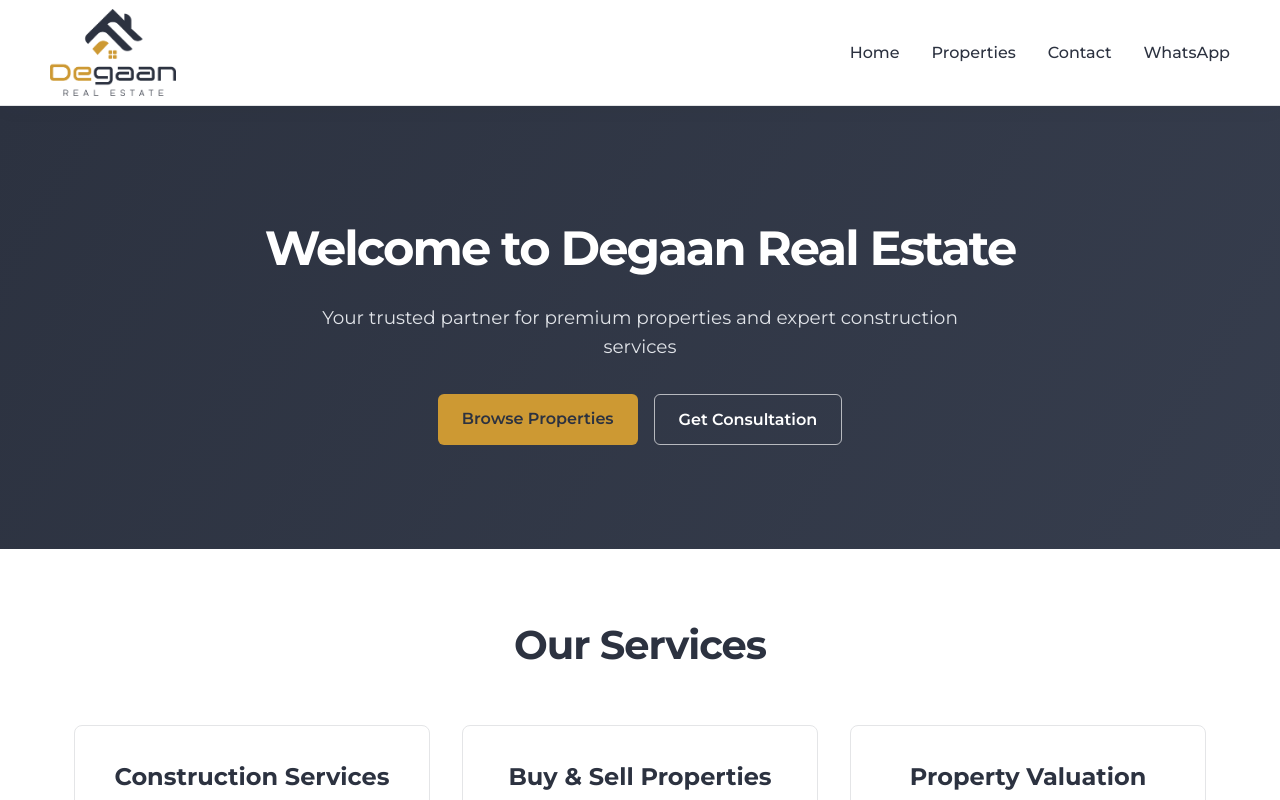
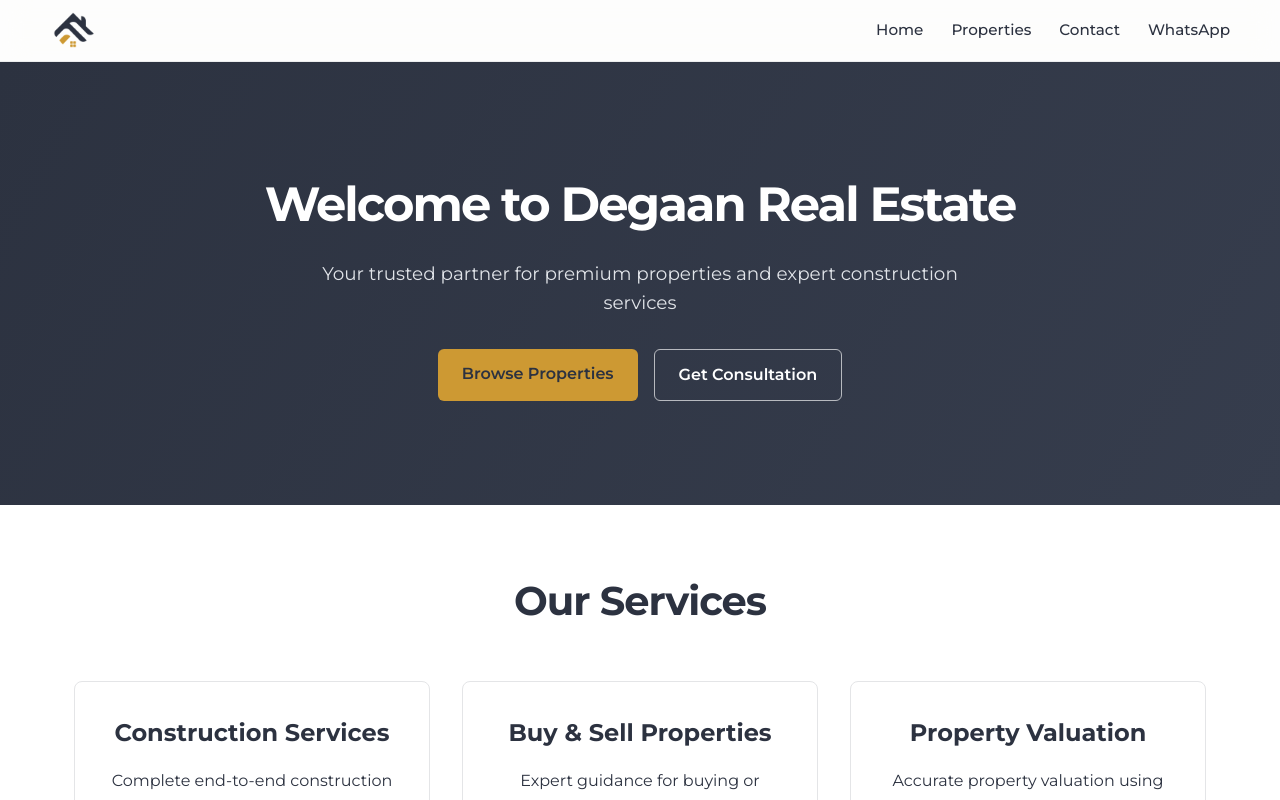
Before and after one commit to degaantechy/Degaan-Frontend, a Next.js app: page / in a window 1280 px wide. Shown: the top 800 px of the page. Built offline with nearby package versions, Linux system fonts and the light colour scheme; no server answers.

Commit message:
Refine compact transparent header

```diff
--- a/components/Header.js
+++ b/components/Header.js
@@ -10,10 +10,10 @@
       <div className="container header-content">
         <Link href="/" className="brand-logo" aria-label="Degaan Real Estate home">
           <Image
-            src="/images/degaan-logo.png"
+            src="/images/degaan-mark.png"
             alt="Degaan Real Estate"
-            width={1200}
-            height={833}
+            width={512}
+            height={512}
             className="brand-logo-image"
             priority
           />
--- a/styles/stylesglobals.css
+++ b/styles/stylesglobals.css
@@ -43,9 +43,11 @@
 
 /* Header */
 .header {
-  background: rgba(255, 255, 255, 0.96);
-  border-bottom: 1px solid var(--border-color);
-  box-shadow: 0 4px 18px rgba(44, 50, 64, 0.04);
+  background: rgba(255, 255, 255, 0.74);
+  border-bottom: 1px solid rgba(44, 50, 64, 0.08);
+  box-shadow: none;
+  backdrop-filter: blur(14px) saturate(140%);
+  -webkit-backdrop-filter: blur(14px) saturate(140%);
   position: sticky;
   top: 0;
   z-index: 100;
@@ -55,7 +57,7 @@
   display: flex;
   justify-content: space-between;
   align-items: center;
-  padding: 0.55rem 0;
+  padding: 0.4rem 0;
 }
 
 .brand-logo {
@@ -66,20 +68,21 @@
 
 .brand-logo-image {
   display: block;
-  width: 126px;
+  width: 48px;
   height: auto;
 }
 
 .nav {
   display: flex;
-  gap: 2rem;
+  gap: 1.75rem;
 }
 
 .nav a {
   text-decoration: none;
   color: var(--primary-color);
+  font-size: 0.95rem;
   font-weight: 500;
-  transition: color 0.3s;
+  transition: color 0.2s;
 }
 
 .nav a:hover {
@@ -103,8 +106,10 @@
     top: 100%;
     left: 0;
     right: 0;
-    background: var(--surface-color);
-    border-bottom: 1px solid var(--border-color);
+    background: rgba(255, 255, 255, 0.94);
+    border-bottom: 1px solid rgba(44, 50, 64, 0.08);
+    backdrop-filter: blur(14px);
+    -webkit-backdrop-filter: blur(14px);
     padding: 1.25rem 24px;
     gap: 1rem;
   }
@@ -814,7 +819,7 @@
   }
 
   .brand-logo-image {
-    width: 112px;
+    width: 42px;
   }
 
   .contact-form-section {
```
